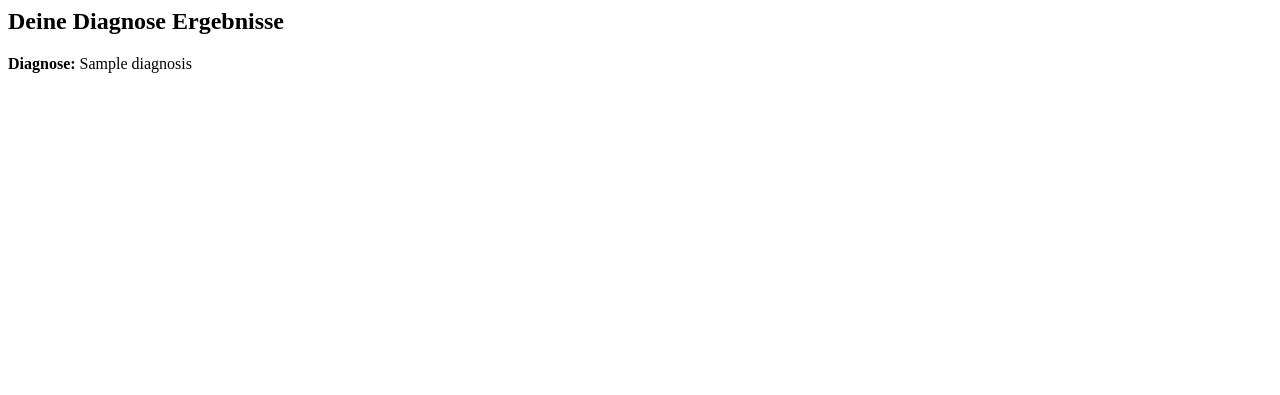
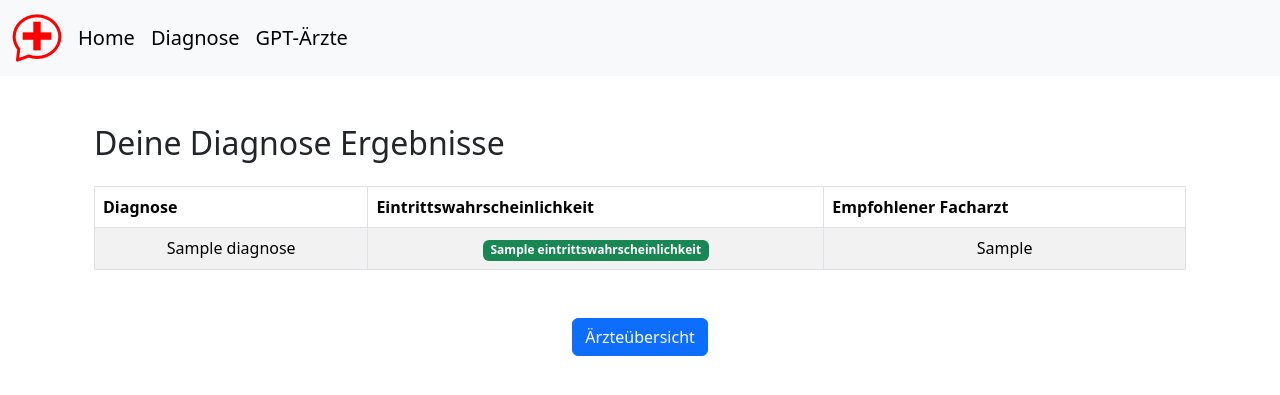
Before and after one commit to Olaf4000/LaborarbeitSprachmodelle, a Flask app: template FlaskApp/templates/diagnosisresults.html in a window 1280 px wide. Shown: the top 395 px of the page. Run offline with Flask 3, Linux system fonts and the light colour scheme; the template is opened without the code that fills it: most values are stand-ins (such as "Sample title", 1, 10 or a date in 2020).

Commit message:
Seite für Diagnoseergebnisse angepasst und Diagnosen anzeigen.

```diff
--- a/FlaskApp/templates/diagnosisresults.html
+++ b/FlaskApp/templates/diagnosisresults.html
@@ -1,13 +1,55 @@
+{% extends 'base.html' %}
+
+{% block head %}
+  <link href="https://cdn.jsdelivr.net/npm/bootstrap@5.3.0-alpha1/dist/css/bootstrap.min.css" rel="stylesheet" integrity="sha384-KyZXEJ1QJQ57lXrDvhWPII75P4rwAdC14aG0s0+qKqsTp3wR6zrlDnoWQAlFpm9Z" crossorigin="anonymous">
+{% endblock %}
+
+{% block body %}
+
 <div class="container mt-5">
-  <h2>Deine Diagnose Ergebnisse</h2>
+    <h2 class="mb-4">Deine Diagnose Ergebnisse</h2>
 
-{% if diagnosis is not none %}
+    {% if diagnosis_list %}
+        <!-- Tabelle für die Diagnoseergebnisse -->
+        <table class="table table-hover table-bordered table-striped">
+            <!-- Spaltenüberschriften -->
+            <thead class="thead-light">
+                <tr>
+                    <th scope="col">Diagnose</th>
+                    <th scope="col">Eintrittswahrscheinlichkeit</th>
+                    <th scope="col">Empfohlener Facharzt</th>
+                </tr>
+            </thead>
+            <!-- Spalteninhalte -->
+            <tbody>
+                {% for diagnosis_item in diagnosis_list %}
+                    <tr class="text-center">
+                        <td>{{ diagnosis_item.diagnose }}</td>
+                        <td>
+                            {% if diagnosis_item.eintrittswahrscheinlichkeit == 'Hoch' %}
+                                <span class="badge bg-danger">{{ diagnosis_item.eintrittswahrscheinlichkeit }}</span>
+                            {% elif diagnosis_item.eintrittswahrscheinlichkeit == 'Mittel' %}
+                                <span class="badge bg-warning">{{ diagnosis_item.eintrittswahrscheinlichkeit }}</span>
+                            {% else %}
+                                <span class="badge bg-success">{{ diagnosis_item.eintrittswahrscheinlichkeit }}</span>
+                            {% endif %}
+                        </td>
+                        <td>{{ diagnosis_item.empfohlener_facharzt }}</td>
+                    </tr>
+                {% endfor %}
+            </tbody>
+        </table>
+    {% else %}
+        <!-- Fehlerfall, wenn keine Diagnosen vorhanden sind -->
+        <div class="alert alert-danger">
+            <strong>Fehler:</strong> Es gab ein Problem beim Laden deiner Diagnose.
+        </div>
+    {% endif %}
 
-  <p><strong>Diagnose:</strong> {{ diagnosis }}</p>
-</div>
-{% else %}
-<div class="container mt-5">
-    <p class="alert alert-danger">Fehler beim Laden deiner Diagnose</p>
+    <!-- Button zur Weiterleitung auf die Ärzte Seite -->
+    <div class="d-flex justify-content-center mt-5">
+        <button type="button" class="btn btn-primary" onclick="window.location.href='{{ url_for('doctors.doctors') }}'">Ärzteübersicht</button>
+    </div>
 </div>
 
-{% endif %}
+{% endblock %}
```
Also changed, not shown: FlaskApp/routes/diagnosis.py (+18 -1 lines).
